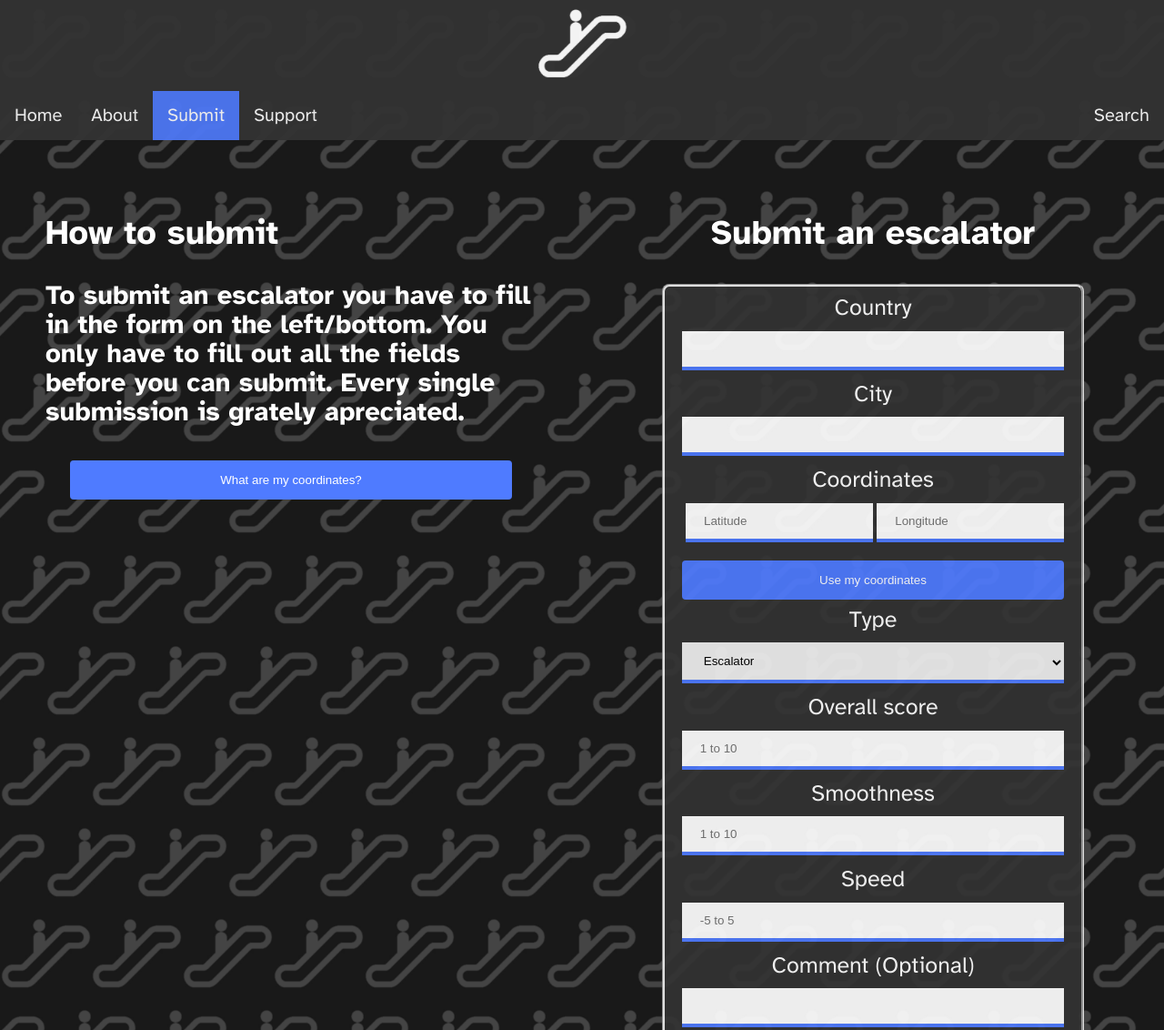
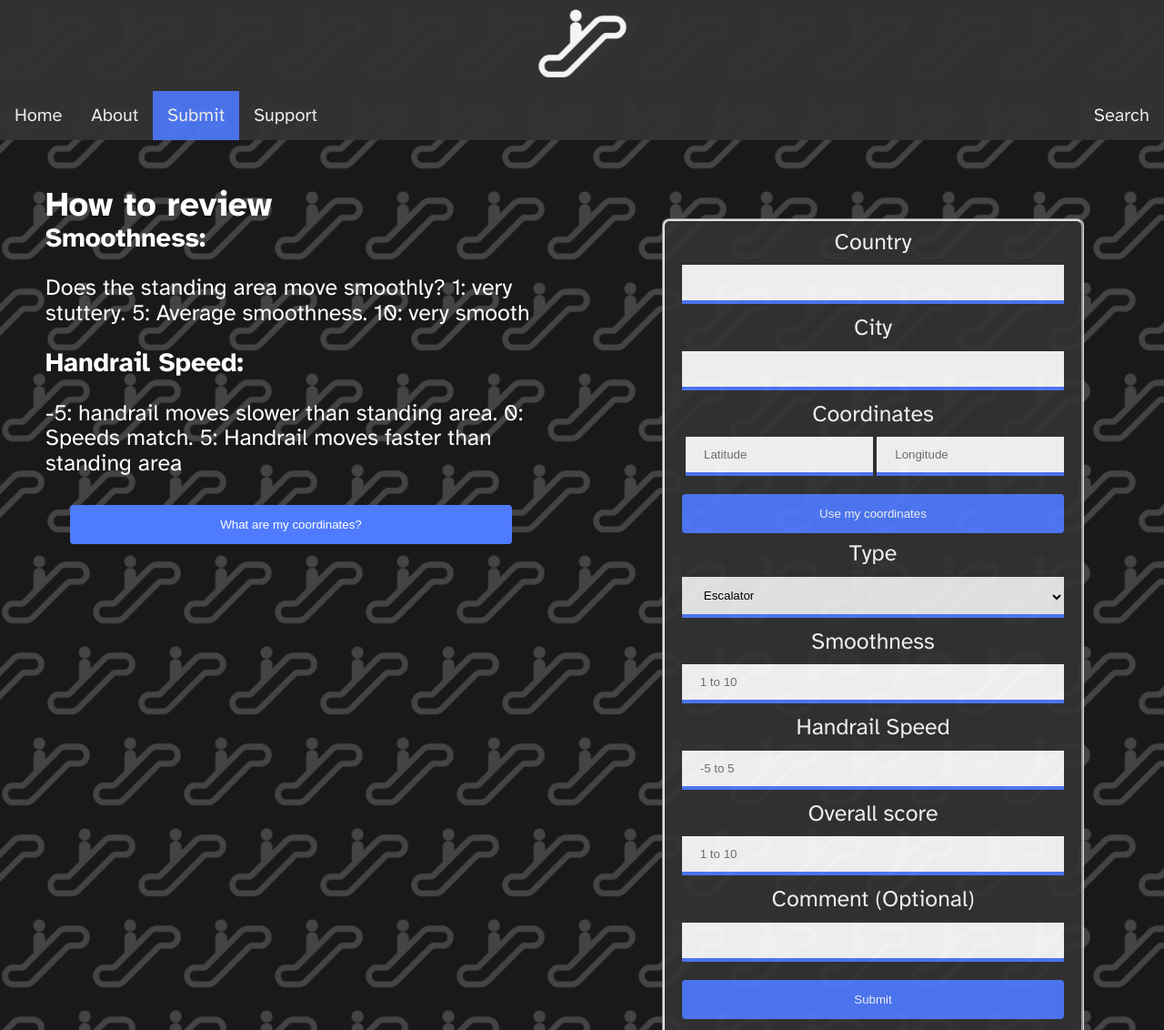
Before and after one commit to Matseslats/EscalatorReviews, a plain HTML site: page submit.html in a window 1280 px wide. Shown: the top 1132 px of the page at 91% size. Drawn offline with Linux system fonts and the light colour scheme.

Commit message:
Explained submissions. Fixed CSS errors
Form width was not wide enough to center under heading text.
Removed heading over form

```diff
--- a/style.css
+++ b/style.css
@@ -14,12 +14,12 @@ h1 {
 }
 h2 {
   text-align: left;
-  margin: 36;
+  margin: 0;
   padding: 0;
 }
 h3 {
   text-align: left;
-  margin: 36;
+  margin: 0;
   padding: 0;
 }
 @media screen and (max-width: 1070px) {
@@ -186,6 +186,9 @@ a:hover {
 .ninetywidth{
   padding: 2em;
 }
+.ninetywidth p {
+  text-align: left;
+}
 
 
 .form h2 {
@@ -203,6 +206,7 @@ fieldset {
   background-color: #333;opacity: 0.92;
   border-radius: 8px;
   border-width:medium;
+  width: 100%;
 }
 @media screen and (max-width: 1070px) {
   .about {
--- a/submit.html
+++ b/submit.html
@@ -54,10 +54,9 @@
   <!-- <h2>Coming soon</h2> -->
   <div class="submit">
     <div class="ninetywidth">
-      <h2>How to submit</h2>
-      <p><h3>To submit an escalator you have to fill in the form on the left/bottom. You only have to fill out all the
-        fields before you can submit. Every single submission is grately apreciated.
-      </h3></p>
+      <h2>How to review</h2>
+      <h3>Smoothness:</h3> <p>Does the standing area move smoothly? 1: very stuttery. 5: Average smoothness. 10: very smooth</p>
+      <h3>Handrail Speed:</h3> <p>-5: handrail moves slower than standing area. 0: Speeds match. 5: Handrail moves faster than standing area</p>
       <button onclick="getLocation()" style="width:90%;">What are my coordinates?</button>
       <p id="position"></p>
     </div>
@@ -65,7 +64,7 @@
   <div class="form">
     <div class="ninetywidth">
 
-    <h2>Submit an escalator</h2>
+    <!-- <h2>Submit an escalator</h2> -->
 
 
       <form id="submissionform">
@@ -89,14 +88,14 @@
           <option value="autowalk">Autowalk</option>
         </select><br>
 
-        <label for="score">Overall score</label>
-        <input type="number" name="score" min="1" max="10" placeholder="1 to 10" required/><br/>
-
         <label for="smoothness">Smoothness</label>
         <input type="number" name="smoothness" min="1" max="10" placeholder="1 to 10" required/><br/>
 
-        <label for="speed">Speed</label>
+        <label for="speed">Handrail Speed</label>
         <input type="number" name="speed" min="-5" max="5" placeholder="-5 to 5" required/><br/>
+
+        <label for="score">Overall score</label>
+        <input type="number" name="score" min="1" max="10" placeholder="1 to 10" required/><br/>
 
         <label for="comment">Comment (Optional)</label><br>
         <input type="text" name="comment"><br>
```
